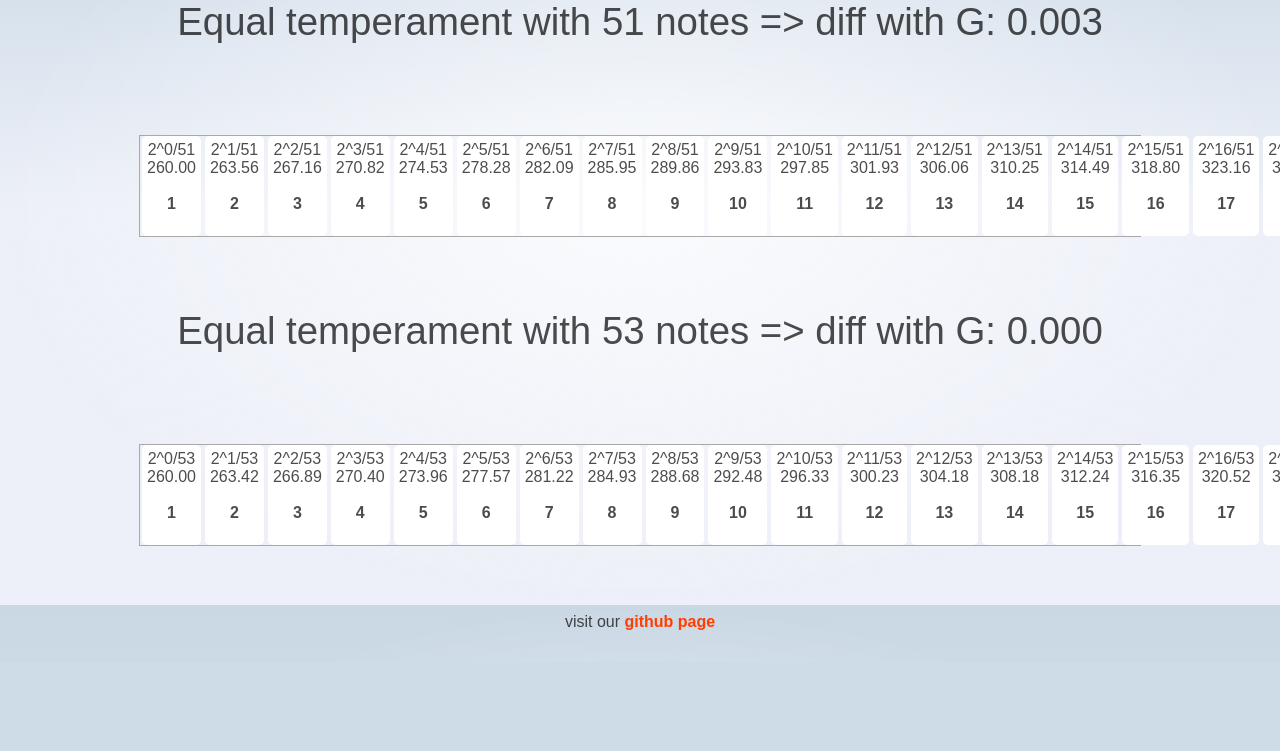
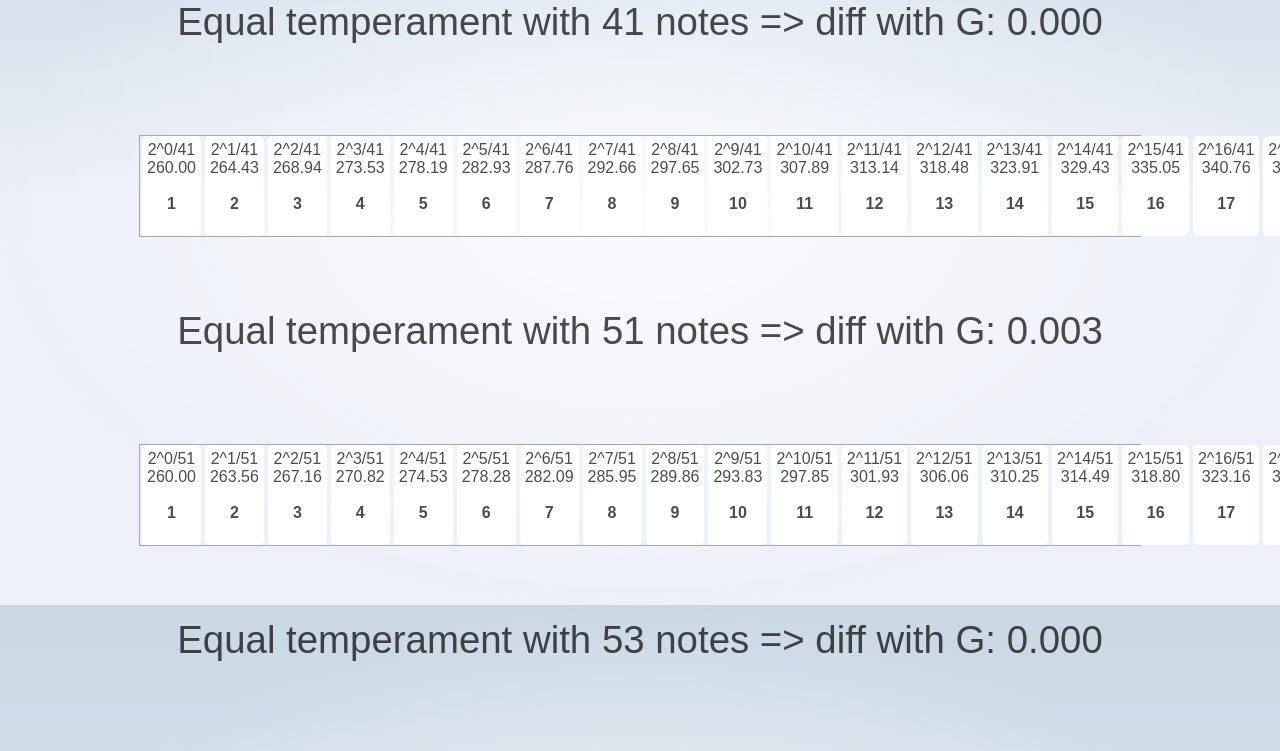
Before and after one commit to asolntsev/piano, a SvelteKit app: page / in a window 1280 px wide. Shown: the part 4195-4946 px from the top of the page. Before the commit the page ends 4857 px from the top, so only its background shows below. Built offline with nearby package versions, Linux system fonts and the light colour scheme.

Commit message:
add N=41 - it's even better than 53

```diff
--- a/src/routes/+page.svelte
+++ b/src/routes/+page.svelte
@@ -73,7 +73,7 @@
 		<Keyboard name="Equal temperament" notes={notesEqual} keyCodes={downKeyCodes}/>
 	</div>
 
-	{#each [3, 4, 5, 6, 7, 8, 9, 10, 11, 12, 13, 51, 53] as size}
+	{#each [3, 4, 5, 6, 7, 8, 9, 10, 11, 12, 13, 41, 51, 53] as size}
 		<div class="row">
 			<Keyboard name={`Equal temperament with ${size} notes  =>  diff with G: ${diffWithG(notesN(size)).toFixed(3)}`} notes={notesN(size)}/>
 		</div>
```
